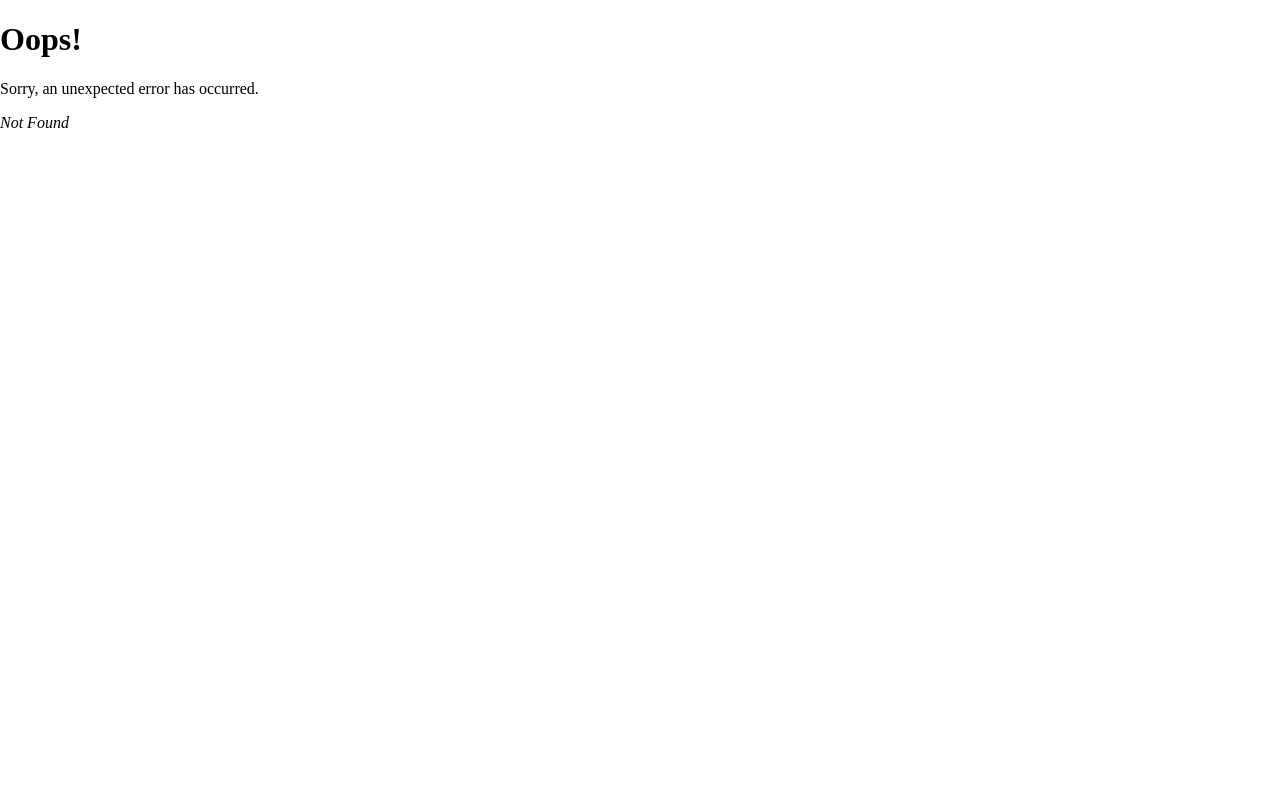
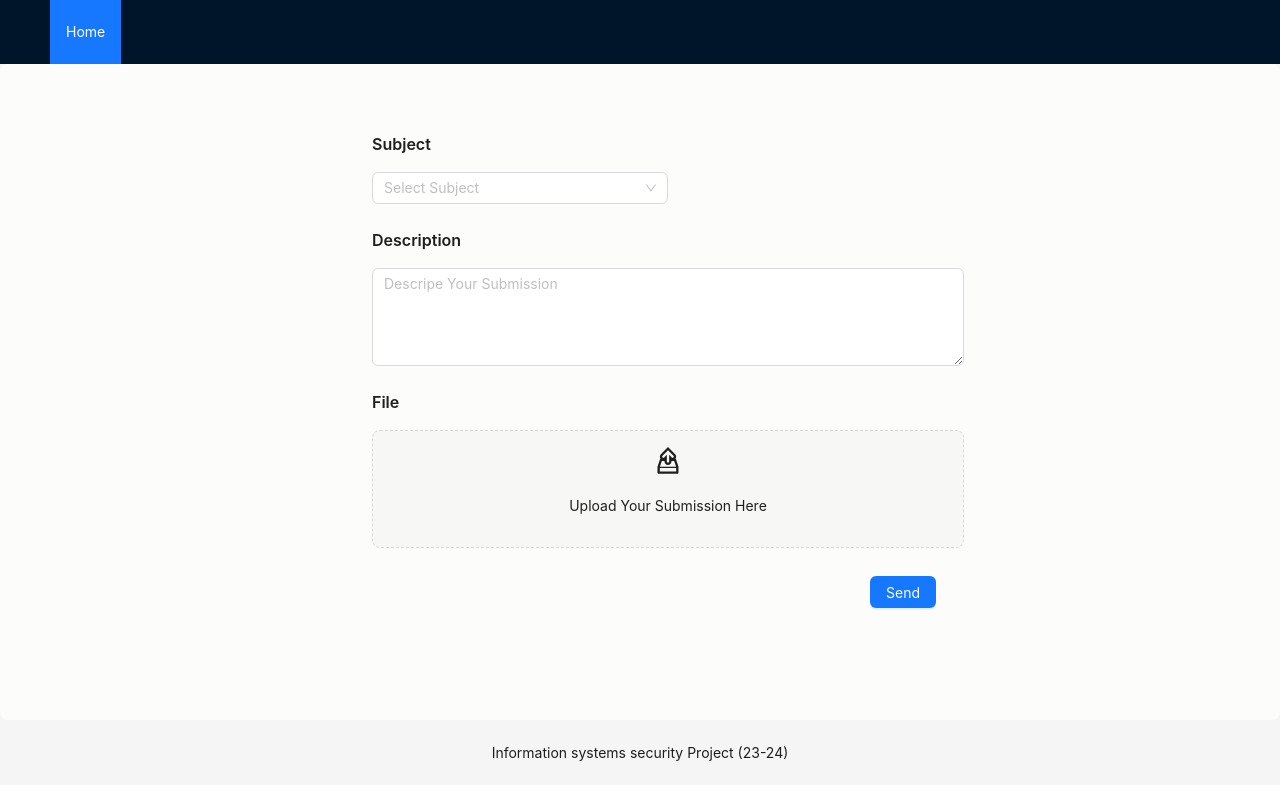
Before and after one commit to AnasDurra/Information-System-Security-web, a React (Vite) app: page /descriptions/new in a window 1280 px wide. Before the commit this address had no page. Built offline with nearby package versions, Linux system fonts and the light colour scheme.

Commit message:
View - Practical Subjects Submissions(view all & create one)

```diff
--- a/package.json
+++ b/package.json
@@ -14,6 +14,7 @@
     "antd": "^5.12.2",
     "react": "^18.2.0",
     "react-dom": "^18.2.0",
+    "react-icons": "^4.12.0",
     "react-router-dom": "^6.21.0"
   },
   "devDependencies": {
--- a/src/routes/marks/view-Marks.jsx
+++ b/src/routes/marks/view-marks.jsx
@@ -8,7 +8,7 @@ function ViewMarks(props) {
             title: 'Marks For Subject X',
             children: [
                 {
-                    title: 'Name',
+                    title: 'Student Name',
                     dataIndex: 'name',
                     key: 'name',
                     width: "30%",
--- /dev/null
+++ b/src/routes/practical subjects desctiption submissions/view-descriptions.jsx
@@ -0,0 +1,82 @@
+import React from 'react';
+import {Button, Table} from "antd";
+import {FaDownload} from "react-icons/fa";
+
+function ViewDescriptions(props) {
+    const columns = [
+        {
+            title: 'Submissions For Subject X',
+            children: [
+                {
+                    title: 'Student Name',
+                    dataIndex: 'name',
+                    key: 'name',
+                    width: "30%",
+                },
+                {
+                    title: 'Description',
+                    dataIndex: 'description',
+                    key: 'desc',
+                    width: "20%",
+
+                },
+                {
+                    title: 'File Download',
+                    dataIndex: 'file',
+                    key: 'file',
+                    width: "20%",
+                    render: () =>
+                        <Button type="text">
+                            <FaDownload style={{color: 'darkgray'}}/>
+                        </Button>
+                },
+                {
+                    title: 'Submission Date',
+                    dataIndex: 'submissionDate',
+                    key: 'submissionDate',
+                    width: "20%",
+                },
+
+            ]
+        },
+    ];
+
+    return (
+        <div style={{
+            display: "flex",
+            flexDirection: "column",
+            justifyContent: "start",
+            alignItems: "center",
+            width: "100%",
+            height: "100%"
+        }}>
+            <Table style={{marginTop: "1em", width: "50%"}} columns={columns} dataSource={data} pagination={false}/>
+        </div>
+    );
+}
+
+const data = [
+    {
+        key: '1',
+        name: 'John Doe',
+        description: 'Assignment 1',
+        submissionDate: '2023-01-05',
+        file: 'fake-file-url-1',
+    },
+    {
+        key: '2',
+        name: 'Jane Smith',
+        description: 'Project Report',
+        submissionDate: '2023-01-10',
+        file: 'fake-file-url-2',
+    },
+    {
+        key: '3',
+        name: 'Alice Johnson',
+        description: 'Homework',
+        submissionDate: '2023-01-15',
+        file: 'fake-file-url-3',
+    },
+];
+
+export default ViewDescriptions;
--- /dev/null
+++ b/src/routes/practical subjects desctiption submissions/view-newDescription.jsx
@@ -0,0 +1,126 @@
+import React from 'react';
+import {Button, Form, Select, Space} from "antd";
+import Dragger from "antd/es/upload/Dragger.js";
+import TextArea from "antd/es/input/TextArea.js";
+import {TiUploadOutline} from "react-icons/ti";
+import Title from "antd/es/typography/Title.js";
+
+function ViewNewDescription(props) {
+    return (
+        <div style={{
+            display: "flex",
+            flexDirection: "column",
+            justifyContent: "start",
+            alignItems: "center",
+            width: "100%",
+            height: "100%"
+        }}>
+
+            <Form
+                style={{width: "50%"}}
+                onFinish={(fields) => {
+                    const formData = new FormData();
+                    formData.append('subject', fields.subject);
+                    formData.append('file', fields.file.fileList[0].originFileObj);
+
+                    console.log('file', formData);
+
+                    // createFile(formData)
+                    //     .unwrap()
+                    //     .then(() => {
+                    //         closeModal();
+                    //         successMessage({content: `file ${fields.name} created`});
+                    //     });
+                }}
+            >
+                <div style={{margin: '2em', width: "100%"}}>
+                    <Title
+                        level={5}
+                        style={{margin: '1rem 0'}}
+                    >
+                        Subject
+                    </Title>
+                    <Form.Item
+                        name='subject'
+                        rules={[
+                            {
+                                required: true,
+                            },
+                        ]}
+                    >
+                        <Select
+                            style={{width:"50%"}}
+                            placeholder='Select Subject'
+                            options={dummyOptions}
+                        />
+                    </Form.Item>
+
+                    <Title
+                        level={5}
+                        style={{margin: '1rem 0'}}
+                    >
+                        Description
+                    </Title>
+                    <Form.Item
+                        name='description'
+                        // rules={[
+                        //     {
+                        //         required: true,
+                        //     },
+                        // ]}
+                    >
+                        <TextArea rows={4} placeholder="Descripe Your Submission"/>
+                    </Form.Item>
+
+
+                    <Title
+                        level={5}
+                        style={{margin: '1rem 0'}}
+                    >
+                        File
+                    </Title>
+                    <Form.Item
+                        name='file'
+                        rules={[
+                            {
+                                required: true,
+                            },
+                        ]}
+                    >
+                        <Dragger maxCount={1}>
+                            <TiUploadOutline size={'2em'}/>
+                            <p>Upload Your Submission Here</p>
+                        </Dragger>
+                    </Form.Item>
+                </div>
+                <Space style={{width: '100%', justifyContent: 'end'}}>
+                    {/*<Button*/}
+                    {/*    type='text'*/}
+                    {/*    onClick={closeModal}*/}
+                    {/*>*/}
+                    {/*    Cancel*/}
+                    {/*</Button>*/}
+                    <Button
+                        type='primary'
+                        htmlType='submit'
+                    >
+                        Send
+                    </Button>
+                </Space>
+            </Form>
+
+        </div>
+    );
+}
+
+const dummyOptions = [
+    {
+        value: 'jack',
+        label: 'Jack',
+    },
+    {
+        value: 'lucy',
+        label: 'Lucy',
+    },
+]
+export default ViewNewDescription;
```
Also changed, not shown: src/main.jsx (+25 -9 lines), src/routes/marks/view-landing-marks.jsx (added, +26 -0 lines), 1 other file (tests, documents, lock files or other folders).
